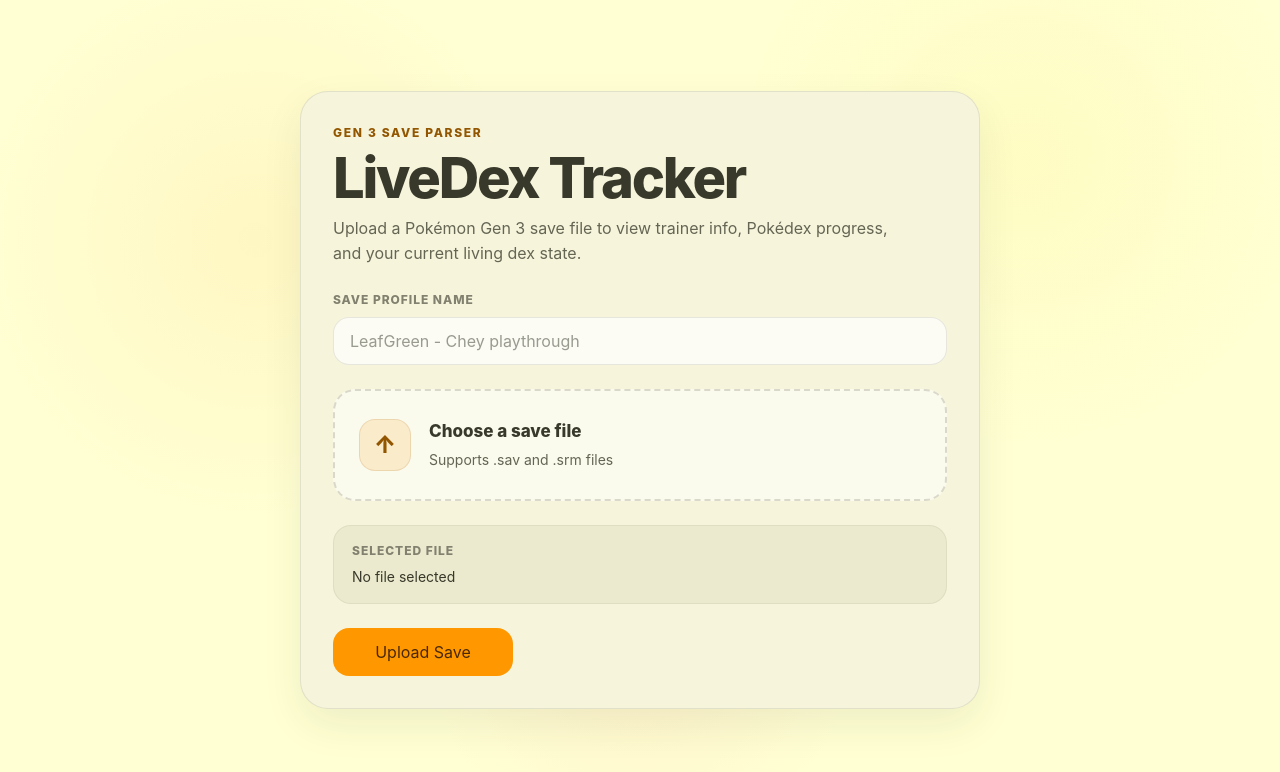
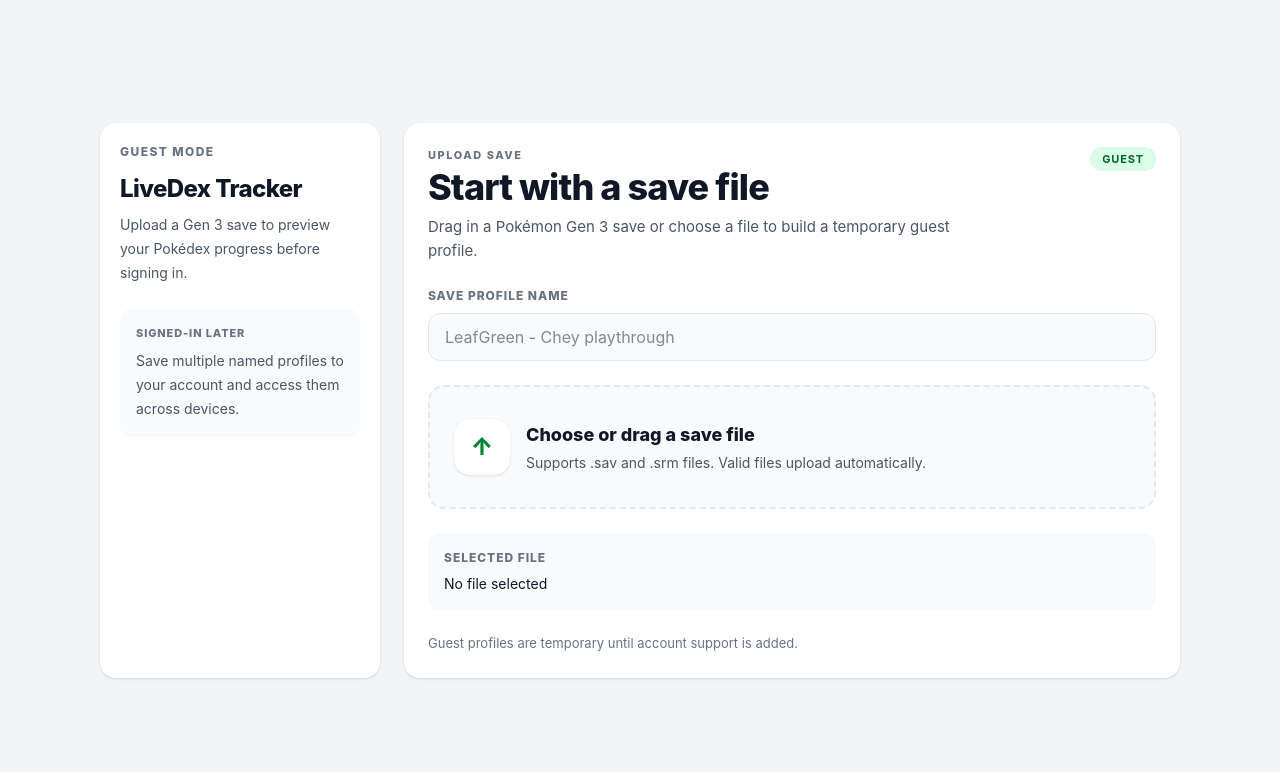
Before and after one commit to ArnoldBustos/livedex-tracker, a React (Vite) app in the folder apps/web/: page / in a window 1280 px wide. Shown: the top 772 px of the page. Built offline with nearby package versions, Linux system fonts and the light colour scheme; no server answers.

Commit message:
Changed design of the file upload page. Added feature to update old saves with new files in UI.

```diff
--- a/apps/web/src/components/dashboard/DashboardTopbar.tsx
+++ b/apps/web/src/components/dashboard/DashboardTopbar.tsx
@@ -2,13 +2,47 @@
     gameLabel: string;
     isUploading: boolean;
     onReset: () => void;
+    onUpdateSave: (file: File) => void;
+};
+
+const getIsSupportedSaveFile = (file: File) => {
+    const lowercaseFileName = file.name.toLowerCase();
+
+    if (lowercaseFileName.endsWith(".sav")) {
+        return true;
+    }
+
+    if (lowercaseFileName.endsWith(".srm")) {
+        return true;
+    }
+
+    return false;
 };
 
 export const DashboardTopbar = ({
     gameLabel,
     isUploading,
-    onReset
+    onReset,
+    onUpdateSave
 }: DashboardTopbarProps) => {
+    const handleFileChange = (event: React.ChangeEvent<HTMLInputElement>) => {
+        const nextFiles = event.target.files;
+
+        if (!nextFiles || nextFiles.length === 0) {
+            return;
+        }
+
+        const nextFile = nextFiles[0];
+
+        if (!getIsSupportedSaveFile(nextFile)) {
+            event.target.value = "";
+            return;
+        }
+
+        onUpdateSave(nextFile);
+        event.target.value = "";
+    };
+
     return (
         <header className="border-b border-gray-200 bg-[#f3f4f6] px-6 py-4">
             <div className="flex min-h-[72px] items-center justify-between gap-4">
@@ -24,14 +58,30 @@
                     </div>
                 </div>
 
-                <div className="flex shrink-0 items-center">
+                <div className="flex shrink-0 items-center gap-3">
+                    <input
+                        id="update-save-file-input"
+                        className="pointer-events-none absolute h-px w-px opacity-0"
+                        type="file"
+                        accept=".sav,.srm"
+                        onChange={handleFileChange}
+                        disabled={isUploading}
+                    />
+
+                    <label
+                        htmlFor="update-save-file-input"
+                        className="inline-flex min-h-[48px] cursor-pointer items-center justify-center rounded-xl bg-emerald-700 px-5 py-3 text-sm font-semibold text-white shadow-sm transition hover:bg-emerald-800"
+                    >
+                        {isUploading ? "Loading..." : "Update Save"}
+                    </label>
+
                     <button
-                        className="inline-flex min-h-[48px] items-center justify-center rounded-xl bg-emerald-700 px-5 py-3 text-sm font-semibold text-white shadow-sm transition hover:enabled:bg-emerald-800 disabled:cursor-not-allowed disabled:opacity-55"
+                        className="inline-flex min-h-[48px] items-center justify-center rounded-xl bg-white px-5 py-3 text-sm font-semibold text-gray-700 shadow-sm transition hover:bg-gray-50 disabled:cursor-not-allowed disabled:opacity-55"
                         type="button"
                         onClick={onReset}
                         disabled={isUploading}
                     >
-                        {isUploading ? "Loading..." : "Upload Another Save"}
+                        Upload Another Save
                     </button>
                 </div>
             </div>
--- a/apps/web/src/components/layout/EmptyStateView.tsx
+++ b/apps/web/src/components/layout/EmptyStateView.tsx
@@ -20,9 +20,8 @@
     onUploadError
 }: EmptyStateViewProps) => {
     return (
-        <main className="relative min-h-screen overflow-hidden bg-[#ffffd3] px-6 py-10">
-            <div className="pointer-events-none absolute inset-0 bg-[radial-gradient(circle_at_20%_30%,rgba(255,152,0,0.08),transparent_24%),radial-gradient(circle_at_80%_20%,rgba(249,229,52,0.10),transparent_24%),radial-gradient(circle_at_50%_80%,rgba(255,147,133,0.10),transparent_24%)]" />
-            <div className="relative flex min-h-[calc(100vh-80px)] items-center justify-center">
+        <main className="min-h-screen bg-[#f3f4f6] px-6 py-8">
+            <div className="mx-auto flex min-h-[calc(100vh-64px)] max-w-[1400px] items-center justify-center">
                 <UploadHero
                     isUploading={isUploading}
                     errorMessage={errorMessage}
--- a/apps/web/src/components/layout/LoadedDashboardView.tsx
+++ b/apps/web/src/components/layout/LoadedDashboardView.tsx
@@ -26,6 +26,7 @@
     onSelectDexNumber: (nextDexNumber: number) => void;
     onSelectSaveProfile: (saveProfileId: string) => void;
     onResetToEmptyState: () => void;
+    onUpdateSave: (file: File) => void;
 };
 
 const getDexEntryStatus = (dexEntry: DexEntry): DexDisplayStatus => {
@@ -82,7 +83,8 @@
     onChangeScope,
     onSelectDexNumber,
     onSelectSaveProfile,
-    onResetToEmptyState
+    onResetToEmptyState,
+    onUpdateSave
 }: LoadedDashboardViewProps) => {
     const trainerName =
         uploadResponse.trainerInfo && uploadResponse.trainerInfo.name
@@ -200,6 +202,7 @@
                 gameLabel={uploadResponse.upload.detectedGame || "Gen 3 Save"}
                 isUploading={isUploading}
                 onReset={onResetToEmptyState}
+                onUpdateSave={onUpdateSave}
             />
 
             <div className="grid min-h-[calc(100vh-84px)] grid-cols-[260px_minmax(0,1fr)_320px] gap-6 bg-[#f3f4f6] px-6 py-6">
--- a/apps/web/src/components/upload/UploadHero.tsx
+++ b/apps/web/src/components/upload/UploadHero.tsx
@@ -14,6 +14,20 @@
 
 const API_BASE_URL = "http://localhost:4000";
 
+const getIsSupportedSaveFile = (file: File) => {
+    const lowercaseFileName = file.name.toLowerCase();
+
+    if (lowercaseFileName.endsWith(".sav")) {
+        return true;
+    }
+
+    if (lowercaseFileName.endsWith(".srm")) {
+        return true;
+    }
+
+    return false;
+};
+
 export const UploadHero = ({
     isUploading,
     errorMessage,
@@ -23,29 +37,20 @@
 }: UploadHeroProps) => {
     const [selectedFile, setSelectedFile] = useState<File | null>(null);
     const [saveProfileName, setSaveProfileName] = useState("");
+    const [isDragging, setIsDragging] = useState(false);
 
-    const handleFileChange = (event: React.ChangeEvent<HTMLInputElement>) => {
-        const nextFiles = event.target.files;
-
-        if (!nextFiles || nextFiles.length === 0) {
-            setSelectedFile(null);
+    const uploadFile = async (file: File) => {
+        if (!getIsSupportedSaveFile(file)) {
+            onUploadError("Only .sav and .srm files are supported.");
             return;
         }
 
-        setSelectedFile(nextFiles[0]);
-    };
-
-    const handleUpload = async () => {
-        if (!selectedFile) {
-            onUploadError("Choose a .sav or .srm file first.");
-            return;
-        }
-
+        setSelectedFile(file);
         onUploadStart();
 
         try {
             const formData = new FormData();
-            formData.append("saveFile", selectedFile);
+            formData.append("saveFile", file);
 
             if (saveProfileName.trim()) {
                 formData.append("saveProfileName", saveProfileName.trim());
@@ -84,32 +89,111 @@
         }
     };
 
+    const handleFileChange = async (event: React.ChangeEvent<HTMLInputElement>) => {
+        const nextFiles = event.target.files;
+
+        if (!nextFiles || nextFiles.length === 0) {
+            setSelectedFile(null);
+            return;
+        }
+
+        const nextFile = nextFiles[0];
+        await uploadFile(nextFile);
+
+        event.target.value = "";
+    };
+
+    const handleDragOver = (event: React.DragEvent<HTMLLabelElement>) => {
+        event.preventDefault();
+
+        if (isUploading) {
+            return;
+        }
+
+        setIsDragging(true);
+    };
+
+    const handleDragLeave = (event: React.DragEvent<HTMLLabelElement>) => {
+        event.preventDefault();
+        setIsDragging(false);
+    };
+
+    const handleDrop = async (event: React.DragEvent<HTMLLabelElement>) => {
+        event.preventDefault();
+        setIsDragging(false);
+
+        if (isUploading) {
+            return;
+        }
+
+        const droppedFiles = event.dataTransfer.files;
+
+        if (!droppedFiles || droppedFiles.length === 0) {
+            return;
+        }
+
+        const droppedFile = droppedFiles[0];
+        await uploadFile(droppedFile);
+    };
+
     return (
-        <section className="relative z-10 flex w-full max-w-[760px] justify-center">
-            <div className="flex w-full max-w-[680px] flex-col gap-6 rounded-[28px] border border-[rgba(130,129,111,0.18)] bg-[#f6f5dc] p-8 shadow-[0_16px_40px_rgba(56,57,42,0.08)]">
-                <div className="flex flex-col gap-2.5">
-                    <p className="m-0 text-[12px] font-extrabold uppercase tracking-[0.14em] text-[#935600]">
-                        Gen 3 Save Parser
+        <section className="flex w-full max-w-[1120px] justify-center">
+            <div className="grid w-full max-w-[1080px] grid-cols-[280px_minmax(0,1fr)] gap-6">
+                <aside className="rounded-2xl bg-white p-5 shadow-sm">
+                    <div className="text-[12px] font-extrabold uppercase tracking-[0.12em] text-gray-500">
+                        Guest Mode
+                    </div>
+
+                    <h2 className="mt-3 text-2xl font-extrabold tracking-tight text-gray-900">
+                        LiveDex Tracker
+                    </h2>
+
+                    <p className="mt-2 text-sm leading-6 text-gray-600">
+                        Upload a Gen 3 save to preview your Pokédex progress before signing in.
                     </p>
-                    <h1 className="m-0 text-[clamp(34px,6vw,56px)] leading-[0.95] font-extrabold tracking-[-0.04em] text-[#38392a]">
-                        LiveDex Tracker
+
+                    <div className="mt-6 rounded-xl bg-gray-50 p-4">
+                        <div className="text-[11px] font-extrabold uppercase tracking-[0.08em] text-gray-500">
+                            Signed-in later
+                        </div>
+
+                        <p className="mt-2 text-sm leading-6 text-gray-600">
+                            Save multiple named profiles to your account and access them across devices.
+                        </p>
+                    </div>
+                </aside>
+
+                <div className="flex flex-col gap-6 rounded-2xl bg-white p-6 shadow-sm">
+                    <div className="flex items-start justify-between gap-4">
+                        <div>
+                            <p className="mb-1 text-[11px] font-extrabold uppercase tracking-[0.14em] text-gray-500">
+                                Upload Save
+                            </p>
+
+                            <h1 className="text-4xl font-extrabold tracking-tight text-gray-900">
+                                Start with a save file
                             </h1>
-                    <p className="m-0 max-w-[560px] text-[16px] leading-[1.6] text-[#656554]">
-                        Upload a Pokémon Gen 3 save file to view trainer info, Pokédex progress,
-                        and your current living dex state.
+
+                            <p className="mt-2 max-w-[560px] text-[15px] leading-6 text-gray-600">
+                                Drag in a Pokémon Gen 3 save or choose a file to build a temporary guest profile.
                             </p>
+                        </div>
+
+                        <div className="hidden rounded-full bg-green-100 px-3 py-1 text-[11px] font-bold uppercase tracking-[0.08em] text-green-800 md:block">
+                            Guest
+                        </div>
                     </div>
 
                     <div className="flex flex-col gap-2">
                         <label
                             htmlFor="save-profile-name"
-                        className="text-[12px] font-extrabold uppercase tracking-[0.08em] text-[#82816f]"
+                            className="text-[12px] font-extrabold uppercase tracking-[0.08em] text-gray-500"
                         >
                             Save profile name
                         </label>
                         <input
                             id="save-profile-name"
-                        className="min-h-[48px] rounded-[16px] border border-[rgba(130,129,111,0.18)] bg-[rgba(255,255,255,0.7)] px-4 text-[14px] text-[#38392a] outline-none transition focus:border-[rgba(147,86,0,0.38)]"
+                            className="min-h-[48px] rounded-xl border border-gray-200 bg-gray-50 px-4 text-[14px] text-gray-900 outline-none transition focus:border-green-500 focus:bg-white"
                             type="text"
                             placeholder="LeafGreen - Chey playthrough"
                             value={saveProfileName}
@@ -126,50 +210,58 @@
                         type="file"
                         accept=".sav,.srm"
                         onChange={handleFileChange}
+                        disabled={isUploading}
                     />
 
                     <label
                         htmlFor="save-file-input"
-                    className="flex cursor-pointer items-center gap-[18px] rounded-[22px] border-2 border-dashed border-[rgba(130,129,111,0.28)] bg-[rgba(255,255,255,0.48)] px-6 py-7 transition duration-150 hover:-translate-y-px hover:border-[rgba(147,86,0,0.38)] hover:bg-[rgba(255,255,255,0.72)] max-[640px]:flex-col max-[640px]:items-start max-[640px]:px-[18px] max-[640px]:py-[22px]"
+                        className={
+                            isDragging
+                                ? "flex cursor-pointer items-center gap-4 rounded-2xl border-2 border-dashed border-green-500 bg-green-50 px-6 py-8 transition max-[640px]:flex-col max-[640px]:items-start"
+                                : "flex cursor-pointer items-center gap-4 rounded-2xl border-2 border-dashed border-gray-200 bg-gray-50 px-6 py-8 transition hover:border-green-400 hover:bg-white max-[640px]:flex-col max-[640px]:items-start"
+                        }
+                        onDragOver={handleDragOver}
+                        onDragLeave={handleDragLeave}
+                        onDrop={handleDrop}
                     >
-                    <div className="flex h-[52px] w-[52px] shrink-0 items-center justify-center rounded-[16px] border border-[rgba(147,86,0,0.14)] bg-[rgba(255,152,0,0.14)] text-[24px] font-extrabold text-[#935600]">
+                        <div className="flex h-14 w-14 shrink-0 items-center justify-center rounded-2xl bg-white text-[24px] font-extrabold text-green-700 shadow-sm">
                             ↑
                         </div>
 
                         <div className="flex flex-col gap-1">
-                        <div className="text-[17px] font-extrabold text-[#38392a]">
-                            {selectedFile ? "Replace selected save file" : "Choose a save file"}
+                            <div className="text-[18px] font-extrabold text-gray-900">
+                                {isDragging
+                                    ? "Drop your save file here"
+                                    : selectedFile
+                                        ? "Replace selected save file"
+                                        : "Choose or drag a save file"}
                             </div>
-                        <div className="text-[14px] text-[#656554]">
-                            Supports .sav and .srm files
+                            <div className="text-[14px] text-gray-600">
+                                Supports .sav and .srm files. Valid files upload automatically.
                             </div>
                         </div>
                     </label>
 
-                <div className="flex flex-col gap-1.5 rounded-[18px] border border-[rgba(130,129,111,0.12)] bg-[#ebeace] px-[18px] py-4">
-                    <span className="text-[12px] font-extrabold uppercase tracking-[0.08em] text-[#82816f]">
+                    <div className="flex flex-col gap-1.5 rounded-xl bg-gray-50 px-4 py-4">
+                        <span className="text-[12px] font-extrabold uppercase tracking-[0.08em] text-gray-500">
                             Selected file
                         </span>
-                    <span className="break-words text-[14px] text-[#38392a]">
+                        <span className="break-words text-[14px] text-gray-900">
                             {selectedFile ? selectedFile.name : "No file selected"}
                         </span>
                     </div>
 
                     {errorMessage ? (
-                    <div className="rounded-[14px] border border-[rgba(190,45,6,0.2)] bg-[rgba(249,86,48,0.16)] px-4 py-[14px] text-[#7a0003]">
+                        <div className="rounded-xl border border-red-200 bg-red-50 px-4 py-3 text-sm text-red-700">
                             {errorMessage}
                         </div>
                     ) : null}
 
-                <div className="flex justify-start max-[640px]:w-full">
-                    <button
-                        className="inline-flex min-h-[48px] min-w-[180px] items-center justify-center rounded-[16px] bg-[#ff9800] px-[18px] py-3 text-[14px] font-extrabold text-[#4a2800] transition duration-120 hover:enabled:-translate-y-px hover:enabled:opacity-95 disabled:cursor-not-allowed disabled:opacity-55 max-[640px]:w-full"
-                        type="button"
-                        onClick={handleUpload}
-                        disabled={isUploading}
-                    >
-                        {isUploading ? "Uploading..." : "Upload Save"}
-                    </button>
+                    <div className="text-[13px] text-gray-500">
+                        {isUploading
+                            ? "Uploading save file..."
+                            : "Guest profiles are temporary until account support is added."}
+                    </div>
                 </div>
             </div>
         </section>
```
Also changed, not shown: apps/web/src/App.tsx (+47 -0 lines). Lines whose indentation alone changed are shown as unchanged.
